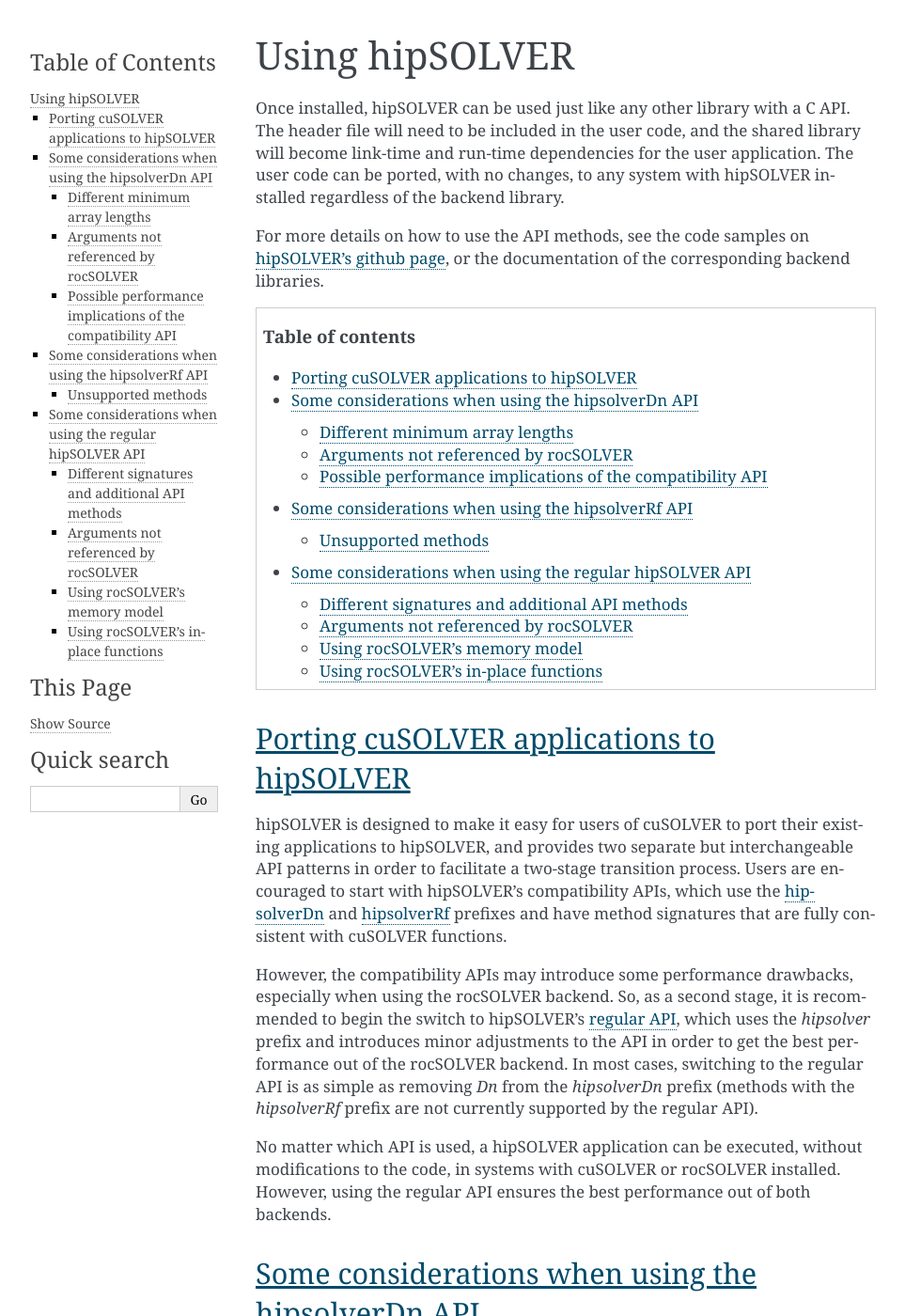
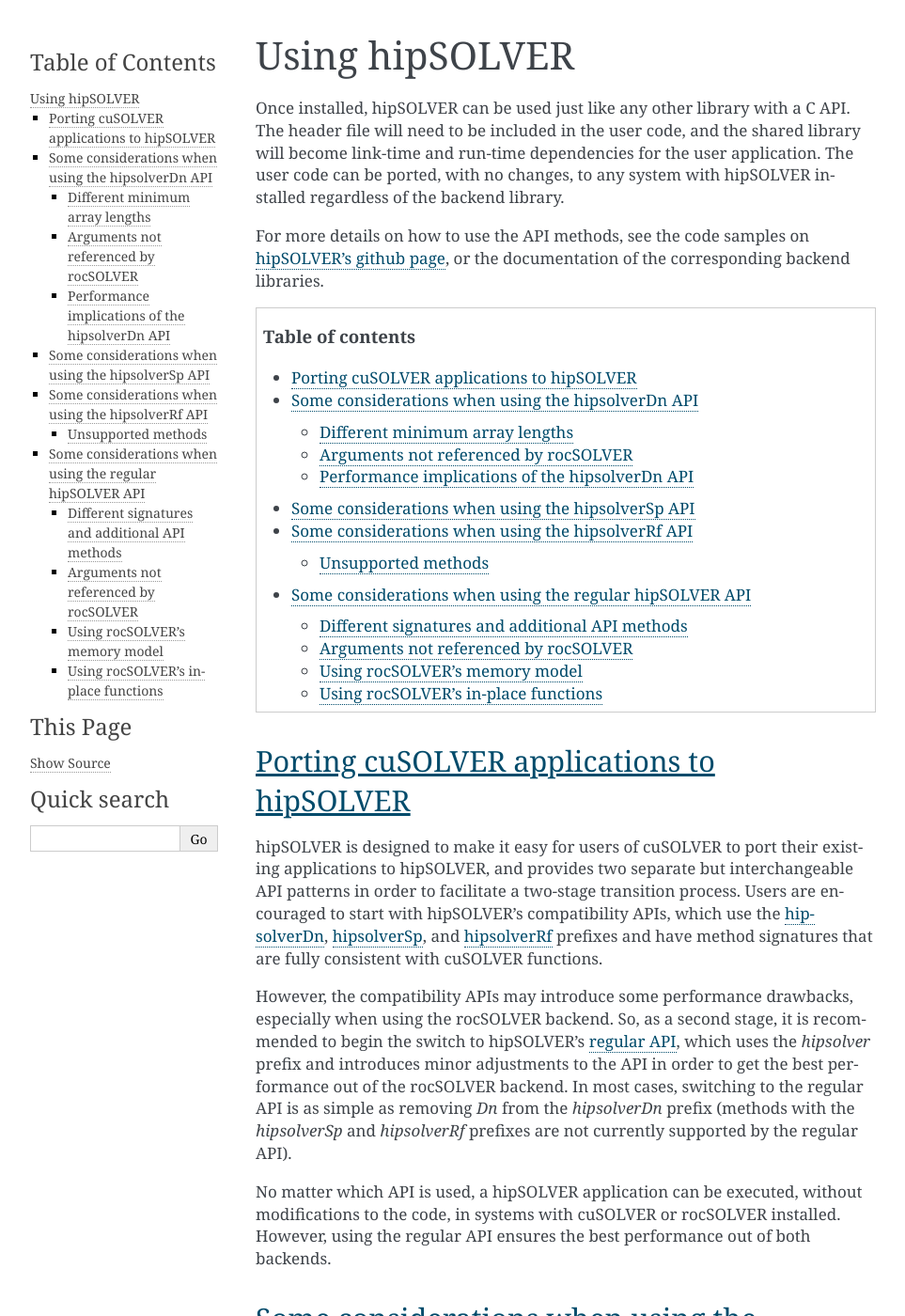
Before and after one commit to ROCm/hipSOLVER, a Sphinx documentation site: the page built from docs/userguide/usage.rst, in a window 1280 px wide and 1400 px high. Shown: the whole window at 94% size, without its empty margins (148-1111 px from the left). Built offline with Sphinx 7.4.7, drawn with Linux system fonts in a browser that asks for light colours; some of the changed text lies outside the part shown.

```diff
--- a/docs/compat-api/index.rst
+++ b/docs/compat-api/index.rst
@@ -9,7 +9,7 @@ For a complete description of the functions' behavior and arguments, see the cor
 at `cuSOLVER API <https://docs.nvidia.com/cuda/cusolver/>`_ and/or `rocSOLVER API <https://rocsolver.readthedocs.io/>`_.
 
 For ease of porting from existing cuSOLVER applications to hipSOLVER, functions in the hipsolverDn compatibility API are designed to have
-method signatures that are consistent with the cusolverDn interface. However, :ref:`performance issues <porting_issues>` may arise when
+method signatures that are consistent with the cusolverDn interface. However, :ref:`performance issues <compat_performance>` may arise when
 using the rocSOLVER backend due to differing workspace requirements. Therefore, users interested in achieving the best performance with
 the rocSOLVER backend should consult the :ref:`regular API documentation <library_api>`, and transition from the compatibility API to
 the regular API at the earliest convenience. Please refer to the user guide for additional :ref:`considerations regarding the use of
--- a/docs/userguide/usage.rst
+++ b/docs/userguide/usage.rst
@@ -24,14 +24,14 @@ Porting cuSOLVER applications to hipSOLVER
 
 hipSOLVER is designed to make it easy for users of cuSOLVER to port their existing applications to hipSOLVER, and provides two
 separate but interchangeable API patterns in order to facilitate a two-stage transition process. Users are encouraged to start with
-hipSOLVER's compatibility APIs, which use the :ref:`hipsolverDn <library_compat>` and :ref:`hipsolverRf <library_refactor>` prefixes
-and have method signatures that are fully consistent with cuSOLVER functions.
+hipSOLVER's compatibility APIs, which use the :ref:`hipsolverDn <library_compat>`, :ref:`hipsolverSp <library_sparse>`, and
+:ref:`hipsolverRf <library_refactor>` prefixes and have method signatures that are fully consistent with cuSOLVER functions.
 
 However, the compatibility APIs may introduce some performance drawbacks, especially when using the rocSOLVER backend. So, as a second
 stage, it is recommended to begin the switch to hipSOLVER's :ref:`regular API <library_api>`, which uses the `hipsolver` prefix and
 introduces minor adjustments to the API in order to get the best performance out of the rocSOLVER backend. In most cases, switching to
-the regular API is as simple as removing `Dn` from the `hipsolverDn` prefix (methods with the `hipsolverRf` prefix are not currently
-supported by the regular API).
+the regular API is as simple as removing `Dn` from the `hipsolverDn` prefix (methods with the `hipsolverSp` and `hipsolverRf` prefixes
+are not currently supported by the regular API).
 
 No matter which API is used, a hipSOLVER application can be executed, without modifications to the code, in systems with cuSOLVER or
 rocSOLVER installed. However, using the regular API ensures the best performance out of both backends.
@@ -40,11 +40,10 @@ rocSOLVER installed. However, using the regular API ensures the best performance
 .. _compat_api_differences:
 
 Some considerations when using the hipsolverDn API
-===============================================================
+====================================================
 
 The hipsolverDn API is intended as a 1:1 translation of the cusolverDn API, but not all functionality is equally supported in
 rocSOLVER. Keep in mind the following considerations when using this compatibility API.
-
 
 Different minimum array lengths
 --------------------------------
@@ -53,7 +52,6 @@ Different minimum array lengths
 
   * :ref:`hipsolverDnXgesvdaStridedBatched <compat_gesvda_strided_batched>` requires `U` to be of length `ldu * min(m,n)` at
     minimum, and `S` to be of length `min(m,n)` at minimum.
-
 
 Arguments not referenced by rocSOLVER
 --------------------------------------
@@ -69,11 +67,10 @@ Arguments not referenced by rocSOLVER
 - The `hRnrmF` argument of :ref:`hipsolverDnXgesvdaStridedBatched <compat_gesvda_strided_batched>` is not referenced by the
   rocSOLVER backend.
 
+.. _compat_performance:
 
-.. _porting_issues:
-
-Possible performance implications of the compatibility API
-------------------------------------------------------------
+Performance implications of the hipsolverDn API
+------------------------------------------------
 
 - To calculate the workspace required by function `gesvd` in rocSOLVER, the values of `jobu` and `jobv` are needed, however,
   the function :ref:`hipsolverDnXgesvd_bufferSize <compat_gesvd_bufferSize>` does not accept these arguments. So, when using
@@ -102,14 +99,22 @@ Possible performance implications of the compatibility API
   cuSOLVER, requiring an additional function call and extra workspace.
 
 
+.. _sparse_api_differences:
+
+Some considerations when using the hipsolverSp API
+====================================================
+
+The hipsolverSp API is intended as a 1:1 translation of the cusolverSp API, but not all functionality is equally supported in
+rocSOLVER. Keep in mind the following considerations when using this compatibility API.
+
+
 .. _refactor_api_differences:
 
 Some considerations when using the hipsolverRf API
-===============================================================
+====================================================
 
 The hipsolverRf API is intended as a 1:1 translation of the cusolverRf API, but not all functionality is equally supported in
 rocSOLVER. Keep in mind the following considerations when using this compatibility API.
-
 
 Unsupported methods
 --------------------
@@ -140,7 +145,6 @@ Some considerations when using the regular hipSOLVER API
 
 hipSOLVER's regular API is similar to cuSOLVER; however, due to differences in the implementation and design between
 cuSOLVER and rocSOLVER, some minor adjustments were introduced to ensure the best performance out of both backends.
-
 
 Different signatures and additional API methods
 ------------------------------------------------
@@ -185,7 +189,6 @@ Different signatures and additional API methods
   (These methods return `lwork = 0` when using the cuSOLVER backend, as the corresponding functions
   in cuSOLVER do not need workspace).
 
-
 Arguments not referenced by rocSOLVER
 --------------------------------------
 
@@ -196,7 +199,6 @@ Arguments not referenced by rocSOLVER
 
 - The `niters` argument of :ref:`hipsolverXXgels <gels>` and :ref:`hipsolverXXgesv <gesv>` is not referenced by the rocSOLVER
   backend; there is no iterative refinement currently implemented in rocSOLVER.
-
 
 .. _mem_model:
 
@@ -215,7 +217,6 @@ user-provided and automatically allocated workspaces.
     This feature should not be used with the cuSOLVER backend; hipSOLVER does not guarantee a defined behavior when passing
     a null workspace to cuSOLVER functions that require one.
 
-
 Using rocSOLVER's in-place functions
 --------------------------------------
 
```
Also changed, not shown: other parts of docs/compat-api/index.rst (+1 -1 lines), CHANGELOG.md (+5 -0 lines), docs/sparse-api/helpers.rst (added, +44 -0 lines), docs/sparse-api/index.rst (added, +15 -0 lines), docs/sparse-api/sparse.rst (added, +46 -0 lines), docs/sparse-api/types.rst (added, +26 -0 lines), docs/userguide/intro.rst (+14 -5 lines), 1 other file.
